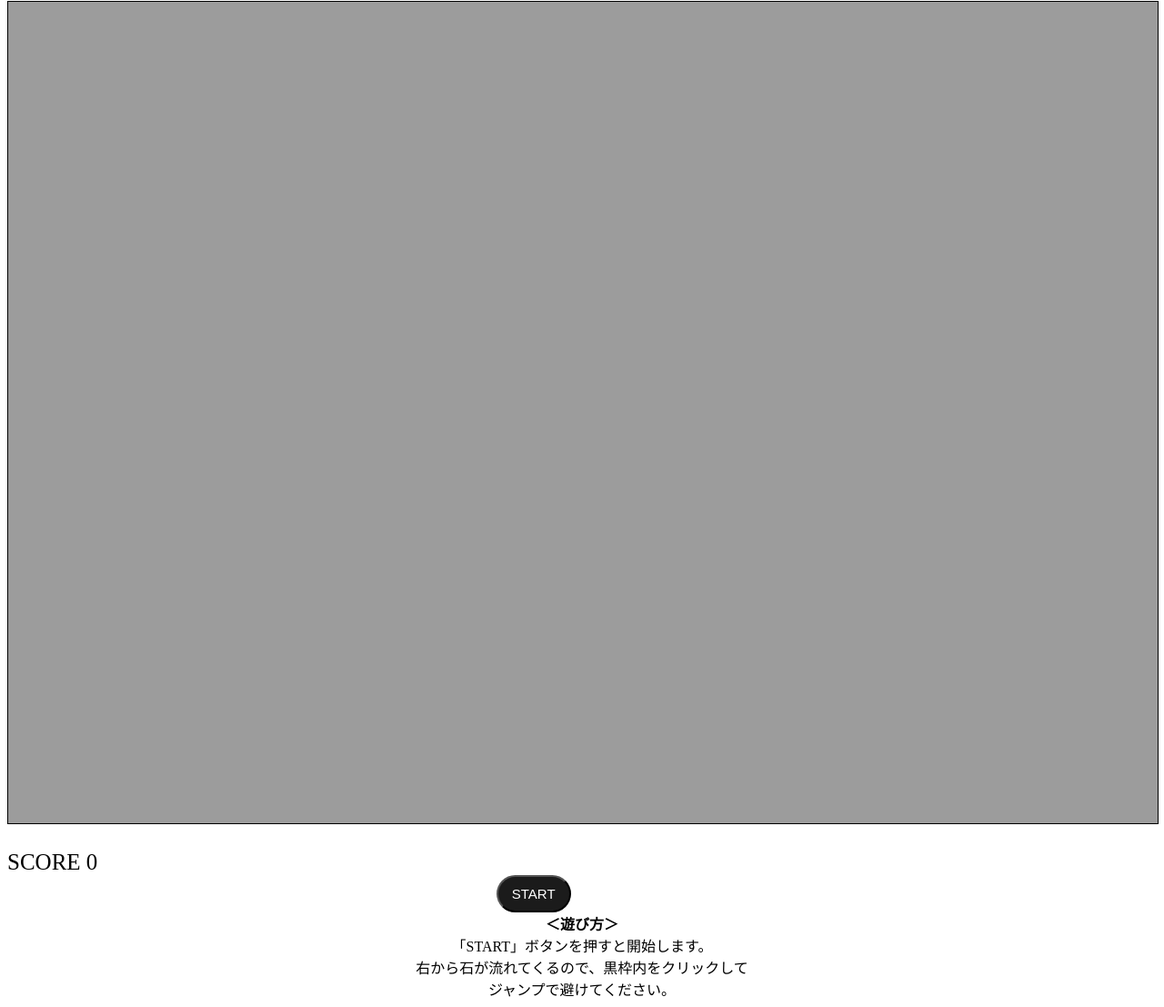
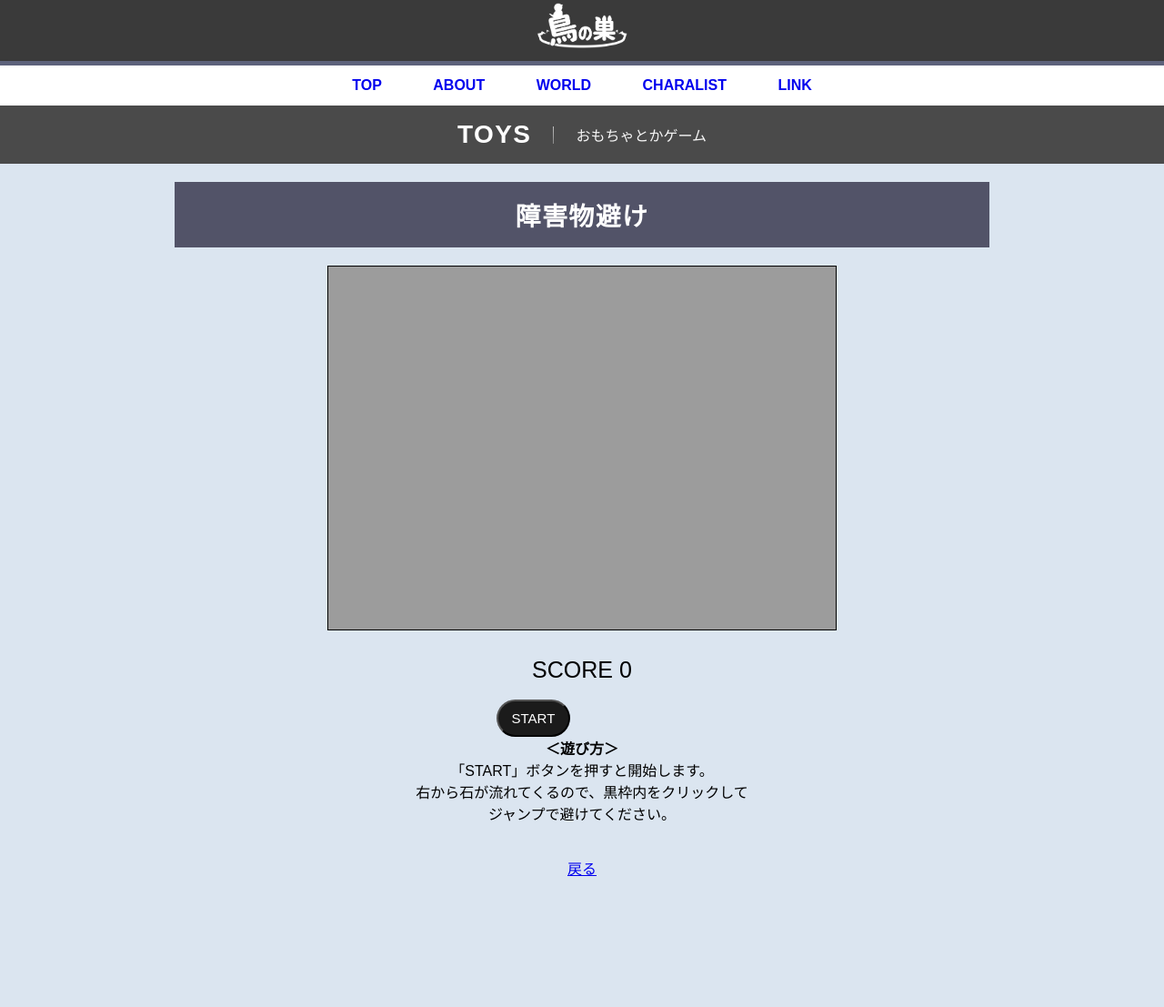
Before and after one commit to toritama321/torinosu, a plain HTML site: page toy/jump/jump.html in a window 1280 px wide. Shown: the part 7-1114 px from the top of the page at 91% size. After the commit the page ends 973 px from the top, so only its background shows below. Drawn offline with Linux system fonts and the light colour scheme.

Commit message:
Update jump.html

```diff
--- a/toy/jump/jump.html
+++ b/toy/jump/jump.html
@@ -3,21 +3,29 @@
 <head>
 	<meta name="viewport" content="width=device-width,initial-scale=1"> <!--幅を端末に合わせる-->
 	<title>障害物避け</title>
+	<meta charset="utf-8">
+	<meta name="viewport" content="width=device-width,initial-scale=1"> <!--幅を端末に合わせる-->
+	<link rel="stylesheet" href="../../css/base.css">
+	<link rel="stylesheet" href="../../css/toys.css">
+	<title>TOYS</title>
+	<script src="../../js/main.js" defer></script>
+
 	<style>
 		canvas {
 			border: 1px solid black;
 			background-color: #9c9c9c;
-			width: 100%;
+			width: 560px;
 			height: auto;
 			display: block;
+			margin: auto;
 			image-rendering: pixelated;     /* ドット絵をシャキッと */
 			touch-action: manipulation;     /* タップ操作の過剰なズームを抑制 */
 			-webkit-tap-highlight-color: transparent;
 		}
 		.d {
-			top: 10px;
-			right: 10px;
 			font-size: 25px;
+			margin: 0 auto;
+			text-align: center;
 		}
 		.btn {
 			font-size: 15px;
@@ -34,6 +42,20 @@
 	</style>
 </head>
 <body>
+	<div id="header-slot" class="u-invis header-reserve" data-include="header.html"></div>
+
+	<div class="pagebar" role="region" aria-label="ページ見出し">
+		<div class="pagebar__inner">
+		<span class="pagebar__title">TOYS</span>
+		<span class="pagebar__sep" aria-hidden="true"></span>
+		<span class="pagebar__subtitle">おもちゃとかゲーム</span>
+		</div>
+	</div>
+
+	<div class="title" role="region" aria-label="ページ見出し">
+    	<span class="title__title">障害物避け</span>
+	</div>
+
 	<canvas id="gameCanvas" width="560" height="400"></canvas>
 	<img src="img/background.jpg" id="back" style="display: none">
 	<img src="img/stone.png" id="tree" style="display: none">
@@ -41,7 +63,12 @@
 	<img src="img/chara2.png" id="chara2" style="display: none">
 	<img src="img/chara3.png" id="chara3" style="display: none">
 	<img src="img/chara9.png" id="chara9" style="display: none">
-	<span class="d"><br>SCORE <span id="score">0</span></span><br>
+
+	<div class="d">
+		<br>SCORE
+		<span id="score">0</span>
+	</div>
+	<br>
 
 	<div class="sent">
 		<button type="button" id="start" class="btn" onclick="start();">START</button>
@@ -53,6 +80,13 @@
 			右から石が流れてくるので、黒枠内をクリックして<br>
 			ジャンプで避けてください。
 		</p>
+
+		<br>
+		<br>
+
+		<div class="button">
+			<a href="../toys.html">戻る</a>
+		</div>
 	</div>
 
 	<script>
```
